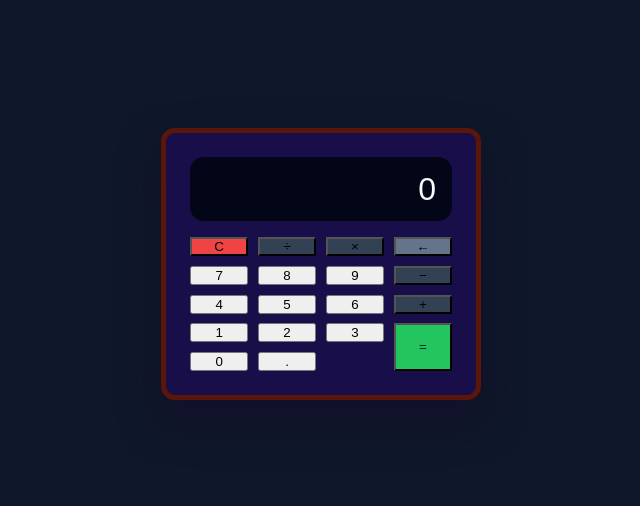
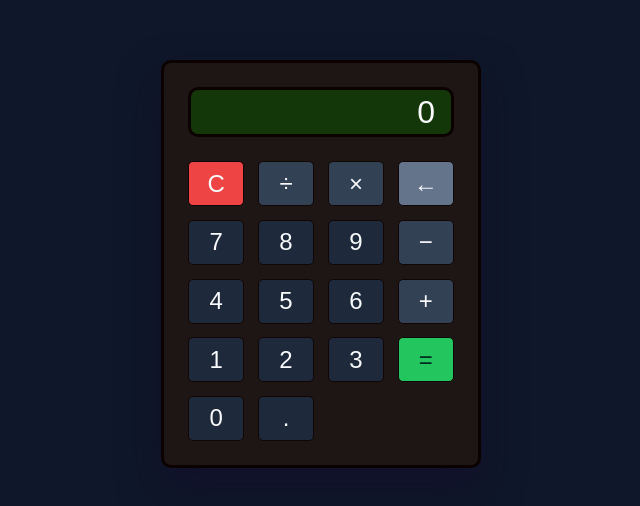
Before and after one commit to Srijit27/Basic-Calculator, a plain HTML site: page index.html in a window 1280 px wide. Shown: the part 136-642 px from the top of the page, without its empty margins (319-959 px from the left). Drawn offline with Linux system fonts and the light colour scheme.

Commit message:
Updated html and css

```diff
--- a/index.html
+++ b/index.html
@@ -23,28 +23,28 @@
 
         <section class="buttons">
 
-            <button class="clear" data-action="clear">C</button>
-            <button class="div operator" data-operator="divide">÷</button>
-            <button class="mul operator" data-operator="multiply">×</button>
-            <button class="backspace" data-action="backspace">←</button>
+            <button class="btn clear" data-action="clear">C</button>
+            <button class="btn div operator" data-operator="divide">÷</button>
+            <button class="btn mul operator" data-operator="multiply">×</button>
+            <button class="btn backspace" data-action="backspace">←</button>
 
-            <button class="digit 7" data-number="7">7</button>
-            <button class="digit 8" data-number="8">8</button>
-            <button class="digit 9" data-number="9">9</button>
-            <button class="sub operator" data-operator="subtract">−</button>
+            <button class="btn digit 7" data-number="7">7</button>
+            <button class="btn digit 8" data-number="8">8</button>
+            <button class="btn digit 9" data-number="9">9</button>
+            <button class="btn sub operator" data-operator="subtract">−</button>
 
-            <button class="digit 4" data-number="4">4</button>
-            <button class="digit 5" data-number="5">5</button>
-            <button class="digit 6" data-number="6">6</button>
-            <button class="add operator" data-operator="add">+</button>
+            <button class="btn digit 4" data-number="4">4</button>
+            <button class="btn digit 5" data-number="5">5</button>
+            <button class="btn digit 6" data-number="6">6</button>
+            <button class="btn add operator" data-operator="add">+</button>
 
-            <button class="digit 1" data-number="1">1</button>
-            <button class="digit 2" data-number="2">2</button>
-            <button class="digit 3" data-number="3">3</button>
-            <button class="equal" data-action="equals">=</button>
+            <button class="btn digit 1" data-number="1">1</button>
+            <button class="btn digit 2" data-number="2">2</button>
+            <button class="btn digit 3" data-number="3">3</button>
+            <button class="btn equal" data-action="equals">=</button>
 
-            <button class="digit 0" data-number="0">0</button>
-            <button class="decimal point" data-number=".">.</button>
+            <button class="btn digit 0" data-number="0">0</button>
+            <button class="btn decimal point" data-number=".">.</button>
         </section>
     </main>
 
--- a/style.css
+++ b/style.css
@@ -32,81 +32,66 @@ body{
     color:var(--text-primary);
 }
 
-/* ------------------------------
-   Calculator Layout
-------------------------------- */
-.calculator {
+.calculator{
     width:320px;
-    background-color:rgba(30, 9, 94, 0.6);
-    border-radius:var(--radius);
-     border: 5px solid #5a1609;
+    background-color:rgba(40, 23, 7, 0.6);
+    border-radius:10px;
+    border:3.5px solid #0b0200;
     padding:1.5rem;
     box-shadow:0 20px 40px rgba(20, 13, 41, 0.6);
 }
 
-/* ------------------------------
-   Display
-------------------------------- */
-.display {
-    margin-bottom: 1rem;
+.display{
+    margin-bottom: 1.5rem;
 }
 
-#display {
-    width: 100%;
-    height: 64px;
-    background-color: var(--bg-display);
-    border: none;
-    border-radius: var(--radius);
-    padding: 0 1rem;
-    font-size: 2rem;
-    text-align: right;
-    color: var(--text-primary);
-    outline: none;
+#display{
+    width:100%;
+    height:50px;
+    background-color:rgba(13, 77, 2, 0.6);
+    border:3.5px solid #0b0200;
+    border-radius:10px;
+    padding:0 1rem;
+    font-size:2rem;
+    text-align:right;
+    color:var(--text-primary);
+    outline:none;
 }
 
-/* ------------------------------
-   Buttons Grid
-------------------------------- */
-.buttons {
-    display: grid;
-    grid-template-columns: repeat(4, 1fr);
-    gap: 0.6rem;
+.buttons{
+    display:grid;
+    grid-template-columns:repeat(4,1fr);
+    gap:0.85rem;
 }
 
-/* ------------------------------
-   Buttons Base
-------------------------------- */
-.btn {
-    height: 56px;
-    border: none;
-    border-radius: var(--radius);
-    font-size: 1.1rem;
-    font-weight: 500;
-    cursor: pointer;
-    background-color: var(--bg-button);
-    color: var(--text-primary);
-    transition: transform var(--transition),
-                background-color var(--transition),
-                box-shadow var(--transition);
+.btn{
+    height:45px;
+    border:1.5px solid #110603;
+    border-radius:5px;
+    font-size:1.5rem;
+    font-weight:500;
+    cursor:pointer;
+    background-color:var(--bg-button);
+    color:var(--text-primary);
+    transition:transform var(--transition),
+               background-color var(--transition),
+               box-shadow var(--transition);
 }
 
-.btn:hover {
-    background-color: #475569;
+.btn:hover{
+    background-color: #285b9d;
 }
 
-.btn:active {
-    transform: scale(0.96);
-    box-shadow: inset 0 0 8px rgba(0, 0, 0, 0.4);
+.btn:active{
+    transform:scale(0.96);
+    box-shadow:inset 0 0 8px rgba(0, 0, 0, 0.4);
 }
 
-/* ------------------------------
-   Button Variants
-------------------------------- */
-.operator {
-    background-color: var(--bg-operator);
+.operator{
+    background-color:var(--bg-operator);
 }
 
-.equal {
+.equal{
     background-color: var(--bg-equal);
     color: #022c22;
     grid-row: span 2;
@@ -120,9 +105,6 @@ body{
     background-color: #64748b;
 }
 
-/* ------------------------------
-   Special Buttons
-------------------------------- */
 .zero {
     grid-column: span 2;
 }
```
